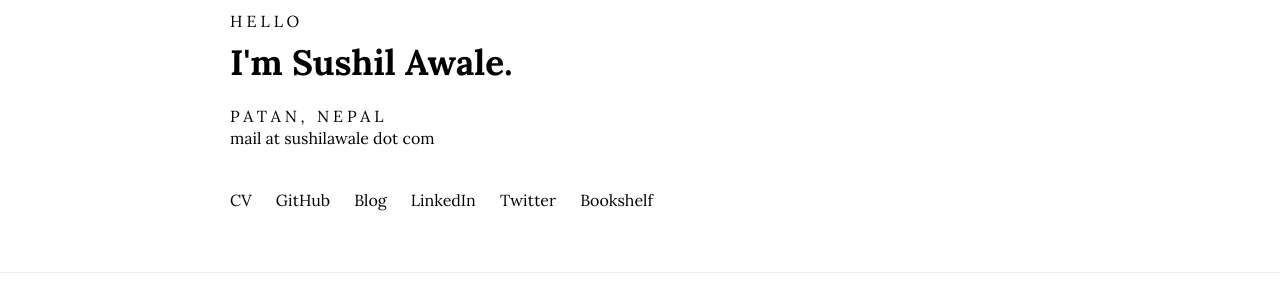
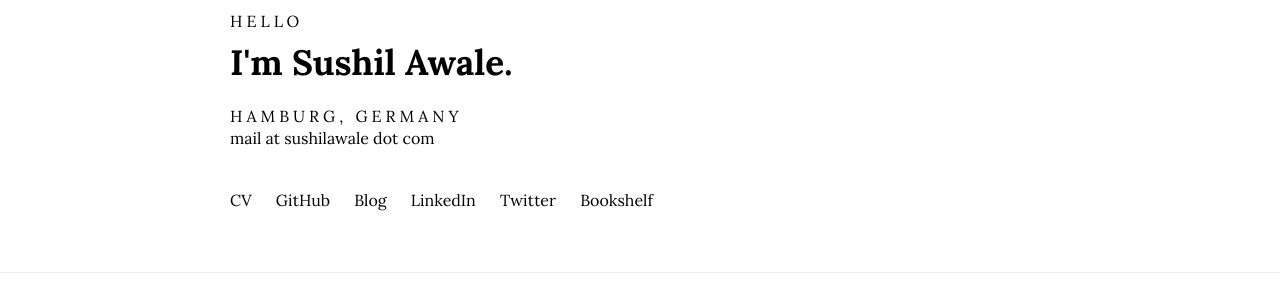
Before and after one commit to awalesushil/awalesushil.github.io, a Jekyll site: the page built from index.html, in a window 1280 px wide. Shown: the part 190-490 px from the top of the page. Built offline with Jekyll 4.4.1, drawn with Linux system fonts in a browser that asks for light colours.

Commit message:
Updated address

```diff
--- a/_config.yml
+++ b/_config.yml
@@ -8,7 +8,7 @@ baseurl: ""
 url: "https://sushilawale.com"
 name: Sushil Awale
 job: Natural Language Processing Research Intern
-location: Patan, Nepal
+location: Hamburg, Germany
 twitter: sushilawale
 github:  awalesushil
 blog: https://blog.sushilawale.com
```
